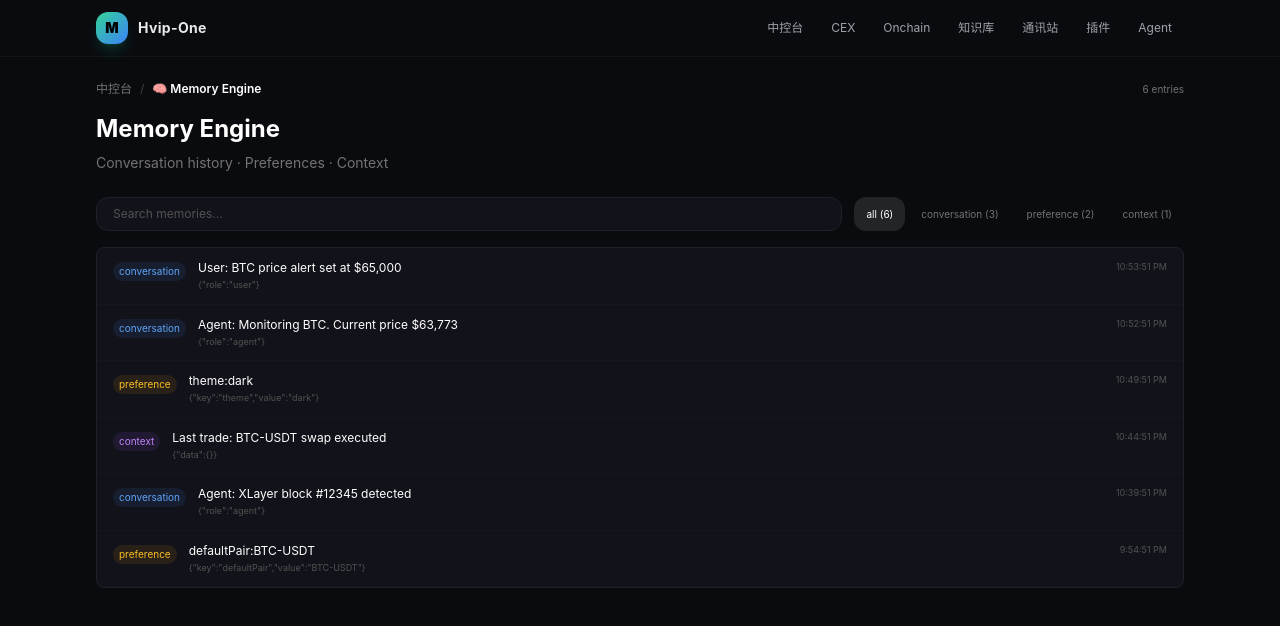
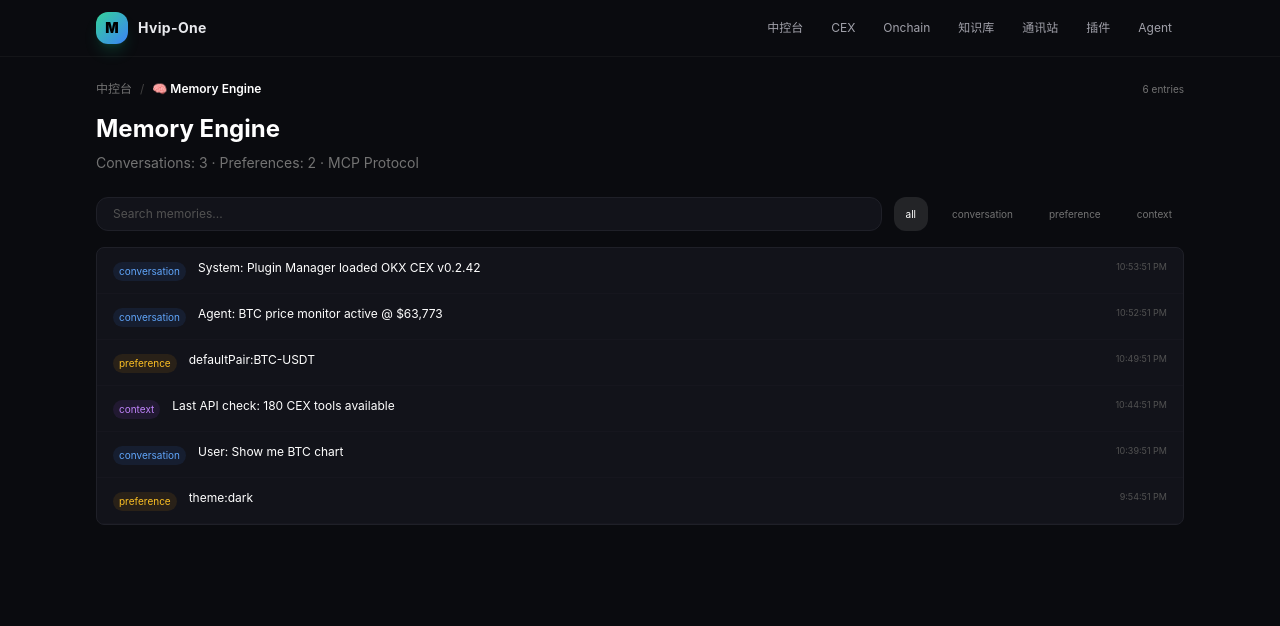
Before and after one commit to okx-wallet-H/mcp, a Next.js app in the folder packages/dashboard/: page /mcp/memory in a window 1280 px wide. Shown: the top 626 px of the page. Built offline with nearby package versions, Linux system fonts and the light colour scheme.

Commit message:
Phase2: Memory page connected to /api/memory

```diff
--- a/packages/dashboard/src/app/mcp/memory/page.tsx
+++ b/packages/dashboard/src/app/mcp/memory/page.tsx
@@ -1,36 +1,22 @@
 "use client";
-import { useState } from "react";
+import { useState, useEffect } from "react";
 import Link from "next/link";
 
-interface MemoryEntry {
-  id: string; type: string; content: string; timestamp: number; metadata?: Record<string, unknown>;
-}
-
-const MOCK_MEMORIES: MemoryEntry[] = [
-  { id: "1", type: "conversation", content: "User: BTC price alert set at $65,000", timestamp: Date.now() - 60000, metadata: { role: "user" } },
-  { id: "2", type: "conversation", content: "Agent: Monitoring BTC. Current price $63,773", timestamp: Date.now() - 120000, metadata: { role: "agent" } },
-  { id: "3", type: "preference", content: "theme:dark", timestamp: Date.now() - 300000, metadata: { key: "theme", value: "dark" } },
-  { id: "4", type: "context", content: "Last trade: BTC-USDT swap executed", timestamp: Date.now() - 600000, metadata: { data: {} } },
-  { id: "5", type: "conversation", content: "Agent: XLayer block #12345 detected", timestamp: Date.now() - 900000, metadata: { role: "agent" } },
-  { id: "6", type: "preference", content: "defaultPair:BTC-USDT", timestamp: Date.now() - 3600000, metadata: { key: "defaultPair", value: "BTC-USDT" } },
-];
+interface Entry { id: string; type: string; content: string; timestamp: number; metadata?: Record<string, unknown> }
 
 export default function MemoryPage() {
+  const [data, setData] = useState<{ entries: Entry[]; conversations: number; preferences: number; totalEntries: number } | null>(null);
   const [filter, setFilter] = useState("all");
   const [search, setSearch] = useState("");
 
-  const filtered = MOCK_MEMORIES.filter(m => {
-    if (filter !== "all" && m.type !== filter) return false;
-    if (search && !m.content.toLowerCase().includes(search.toLowerCase())) return false;
+  useEffect(() => { fetch("/api/memory").then(r => r.json()).then(setData).catch(() => {}); }, []);
+
+  const entries = data?.entries || [];
+  const filtered = entries.filter(e => {
+    if (filter !== "all" && e.type !== filter) return false;
+    if (search && !e.content.toLowerCase().includes(search.toLowerCase())) return false;
     return true;
   });
-
-  const typeCounts = {
-    all: MOCK_MEMORIES.length,
-    conversation: MOCK_MEMORIES.filter(m => m.type === "conversation").length,
-    preference: MOCK_MEMORIES.filter(m => m.type === "preference").length,
-    context: MOCK_MEMORIES.filter(m => m.type === "context").length,
-  };
 
   return (
     <div className="container-page py-6">
@@ -38,51 +24,26 @@ export default function MemoryPage() {
         <Link href="/mcp" className="text-neutral-500 hover:text-white">中控台</Link>
         <span className="text-neutral-700">/</span>
         <span className="text-white font-semibold">🧠 Memory Engine</span>
-        <span className="ml-auto text-[10px] text-neutral-500">{MOCK_MEMORIES.length} entries</span>
+        <span className="ml-auto text-[10px] text-neutral-500">{data?.totalEntries || entries.length} entries</span>
       </div>
       <h1 className="text-2xl font-bold text-white mb-2">Memory Engine</h1>
-      <p className="text-sm text-neutral-500 mb-6">Conversation history · Preferences · Context</p>
+      <p className="text-sm text-neutral-500 mb-6">Conversations: {data?.conversations || 0} · Preferences: {data?.preferences || 0} · MCP Protocol</p>
 
       <div className="flex gap-3 mb-4">
-        <input
-          value={search}
-          onChange={e => setSearch(e.target.value)}
-          placeholder="Search memories..."
-          className="flex-1 bg-ink-card border border-ink-line rounded-xl px-4 py-2 text-xs text-white placeholder-neutral-600 focus:outline-none focus:border-brand-accent/30"
-        />
-        <div className="flex gap-1">
-          {Object.entries(typeCounts).map(([k, v]) => (
-            <button
-              key={k}
-              onClick={() => setFilter(k)}
-              className={`text-[10px] px-3 py-2 rounded-xl transition-all ${filter === k ? "bg-white/10 text-white" : "text-neutral-500 hover:text-white"}`}
-            >
-              {k} ({v})
-            </button>
-          ))}
-        </div>
+        <input value={search} onChange={e => setSearch(e.target.value)} placeholder="Search memories..." className="flex-1 bg-ink-card border border-ink-line rounded-xl px-4 py-2 text-xs text-white placeholder-neutral-600 focus:outline-none focus:border-brand-accent/30" />
+        {["all","conversation","preference","context"].map(k => (
+          <button key={k} onClick={() => setFilter(k)} className={`text-[10px] px-3 py-2 rounded-xl ${filter===k?"bg-white/10 text-white":"text-neutral-500 hover:text-white"}`}>{k}</button>
+        ))}
       </div>
 
       <div className="card overflow-hidden">
-        {filtered.map(m => (
-          <div key={m.id} className="flex items-start gap-3 px-4 py-3 border-b border-ink-line/30 hover:bg-white/[0.02]">
-            <span className={`text-[10px] px-1.5 py-0.5 rounded-full mt-0.5 flex-shrink-0 ${
-              m.type === "conversation" ? "bg-blue-500/10 text-blue-400" :
-              m.type === "preference" ? "bg-amber-500/10 text-amber-400" :
-              "bg-purple-500/10 text-purple-400"
-            }`}>{m.type}</span>
-            <div className="flex-1 min-w-0">
-              <p className="text-xs text-white truncate">{m.content}</p>
-              {m.metadata && <p className="text-[9px] text-neutral-600 mt-0.5">{JSON.stringify(m.metadata)}</p>}
-            </div>
-            <span className="text-[9px] text-neutral-600 flex-shrink-0">
-              {new Date(m.timestamp).toLocaleTimeString()}
-            </span>
+        {filtered.map(e => (
+          <div key={e.id} className="flex items-start gap-3 px-4 py-3 border-b border-ink-line/30 hover:bg-white/[0.02]">
+            <span className={`text-[10px] px-1.5 py-0.5 rounded-full mt-0.5 flex-shrink-0 ${e.type==="conversation"?"bg-blue-500/10 text-blue-400":e.type==="preference"?"bg-amber-500/10 text-amber-400":"bg-purple-500/10 text-purple-400"}`}>{e.type}</span>
+            <div className="flex-1 min-w-0"><p className="text-xs text-white truncate">{e.content}</p></div>
+            <span className="text-[9px] text-neutral-600 flex-shrink-0">{new Date(e.timestamp).toLocaleTimeString()}</span>
           </div>
         ))}
-        {filtered.length === 0 && (
-          <div className="py-12 text-center text-neutral-600 text-xs">No memories found</div>
-        )}
       </div>
     </div>
   );
```
